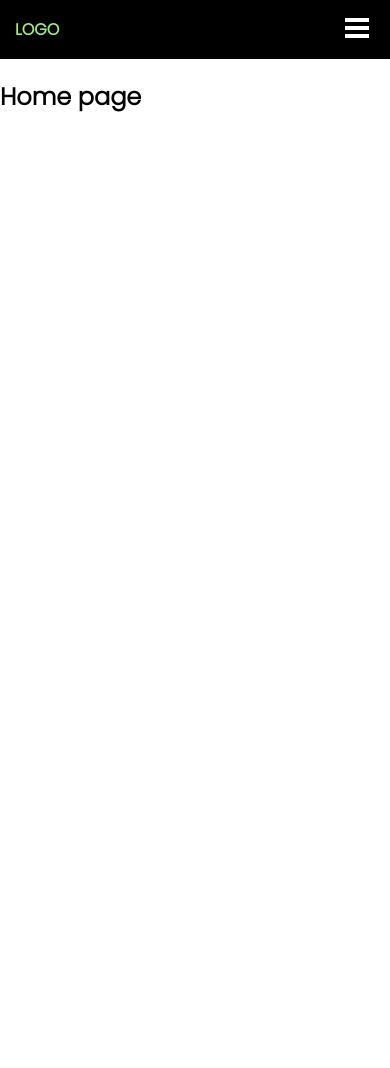
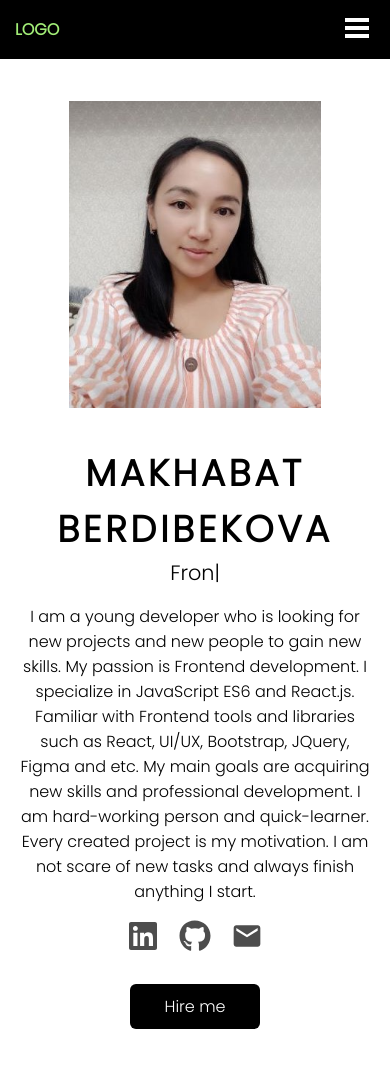
Before and after one commit to Makhabat1502/react-portfolio, a React (Create React App) app: page / in a window 390 px wide. Shown: the top 1068 px of the page. Before the commit the page ends 844 px from the top, so only its background shows below. Built offline with nearby package versions, Linux system fonts and the light colour scheme.

Commit message:
Add Home page(with bug)

```diff
--- a/package.json
+++ b/package.json
@@ -6,8 +6,10 @@
     "@testing-library/jest-dom": "^5.16.4",
     "@testing-library/react": "^13.3.0",
     "@testing-library/user-event": "^13.5.0",
+    "ityped": "^1.0.3",
     "react": "^18.2.0",
     "react-dom": "^18.2.0",
+    "react-icons": "^4.4.0",
     "react-router-dom": "^6.3.0",
     "react-scripts": "5.0.1",
     "sass": "^1.54.0",
--- a/src/Pages/Home/Home.jsx
+++ b/src/Pages/Home/Home.jsx
@@ -1,9 +1,80 @@
 import React from "react";
+import { useRef, useEffect } from "react";
+import { Link } from "react-router-dom";
+import { FaLinkedin, FaGithub } from "react-icons/fa";
+import { MdEmail } from "react-icons/md";
+import { init } from "ityped";
+import Photo from "../../images/my-photo.jpg";
+
+import "./home.scss";
 
 function Home() {
+  const animatedTextRef = useRef();
+
+  useEffect(() => {
+    init(animatedTextRef.current, {
+      showCursor: true,
+      strings: ["Frontend React Developer"],
+      backDelay: 1500,
+      backSpeed: 60,
+    });
+  }, []);
+
   return (
     <section className="home">
-      <h1>Home page</h1>
+      <div className="container home__container">
+        <div className="home__left">
+          <h1 className="home__title">Makhabat Berdibekova</h1>
+          <p className="home__subtitle">
+            <span ref={animatedTextRef}></span>
+          </p>
+          <p>
+            I am a young developer who is looking for new projects and new
+            people to gain new skills. My passion is Frontend development. I
+            specialize in JavaScript ES6 and React.js. Familiar with Frontend
+            tools and libraries such as React, UI/UX, Bootstrap, JQuery, Figma
+            and etc. My main goals are acquiring new skills and professional
+            development. I am hard-working person and quick-learner. Every
+            created project is my motivation. I am not scare of new tasks and
+            always finish anything I start.
+          </p>
+          <ul className="home__links">
+            <li>
+              <a
+                href="https://www.linkedin.com/in/makhabat-berdibekova-179225239/"
+                target="_blank"
+                rel="noopener noreferrer"
+              >
+                <FaLinkedin className="home__icon" />
+              </a>
+            </li>
+            <li>
+              <a
+                href="https://github.com/Makhabat1502"
+                target="_blank"
+                rel="noopener noreferrer"
+              >
+                <FaGithub className="home__icon" />
+              </a>
+            </li>
+            <li>
+              <a
+                href="mailto:makhabat.berdibekova.kk@gmail.com"
+                target="_blank"
+                rel="noopener noreferrer"
+              >
+                <MdEmail className="home__icon" />
+              </a>
+            </li>
+          </ul>
+          <Link to="/contact" className="home__cta">
+            Hire me
+          </Link>
+        </div>
+        <div className="home__right">
+          <img src={Photo} alt="myPhoto" />
+        </div>
+      </div>
     </section>
   );
 }
--- a/src/Pages/Home/home.scss
+++ b/src/Pages/Home/home.scss
@@ -0,0 +1,90 @@
+.home {
+  min-height: calc(100vh - 54px);
+  display: flex;
+  flex-direction: column;
+  justify-content: center;
+
+  &__container {
+    display: flex;
+    align-items: center;
+    justify-content: space-between;
+    gap: 30px;
+    flex-wrap: wrap;
+  }
+
+  &__left,
+  &__right {
+    width: 45%;
+  }
+
+  &__title {
+    margin: 0;
+    font-size: 2.3em;
+    font-weight: 600;
+    text-transform: uppercase;
+    letter-spacing: 0.1em;
+  }
+
+  &__subtitle {
+    margin: 0 0 15px;
+    font-size: 1.3em;
+    font-weight: 300;
+  }
+
+  &__links {
+    margin: 0 0 25px;
+    padding: 0;
+    display: flex;
+    list-style: none;
+    gap: 20px;
+  }
+
+  &__icon {
+    font-size: 2em;
+    fill: lighten($color: #000000, $amount: 30);
+    transition: 0.3s ease;
+
+    &:hover {
+      transform: scale(1.2);
+      fill: #000;
+    }
+  }
+
+  &__cta {
+    display: inline-block;
+    background-color: #000;
+    padding: 10px 35px;
+    border-radius: 6px;
+    transition: 0.3s ease;
+    color: #fff;
+
+    &:hover {
+      background-color: yellowgreen;
+      color: #000;
+    }
+  }
+
+  img {
+    width: 70%;
+  }
+}
+
+@media screen and (max-width: 768px) {
+  .home {
+    padding: 5vh 0;
+
+    &__left,
+    &__right {
+      width: 100%;
+      text-align: center;
+    }
+
+    &__right {
+      order: -1;
+    }
+
+    &__links {
+      justify-content: center;
+    }
+  }
+}
--- a/src/components/Navbar/Navbar.jsx
+++ b/src/components/Navbar/Navbar.jsx
@@ -11,6 +11,29 @@ function Navbar() {
     setMenuActive(!menuActive);
   };
 
+  const menuItems = [
+    {
+      id: 0,
+      menu: "home",
+      link: "/",
+    },
+    {
+      id: 1,
+      menu: "about",
+      link: "about",
+    },
+    {
+      id: 2,
+      menu: "projects",
+      link: "projects",
+    },
+    {
+      id: 3,
+      menu: "contact",
+      link: "contact",
+    },
+  ];
+
   return (
     <nav className="navbar">
       <div className="container navbar__container">
@@ -20,19 +43,23 @@ function Navbar() {
         <button onClick={showMenu} className="navbar__toggle">
           <img src={menuIcon} alt="menu" />
         </button>
-        <div className={menuActive ? "navbar__menu--show" : "navbar__menu"}>
-          <NavLink to="/" className="navbar__menu-link">
-            Home
-          </NavLink>
-          <NavLink to="/about" className="navbar__menu-link">
-            About
-          </NavLink>
-          <NavLink to="/projects" className="navbar__menu-link">
-            Projects
-          </NavLink>
-          <NavLink to="/contact" className="navbar__menu-link">
-            Contact
-          </NavLink>
+        <div
+          className={
+            menuActive ? " navbar__menu navbar__menu--show" : "navbar__menu"
+          }
+        >
+          {menuItems.map((menuItem) => {
+            return (
+              <NavLink
+                onClick={showMenu}
+                to={menuItem.link}
+                className="navbar__menu-link"
+                key={menuItem.id}
+              >
+                {menuItem.menu}
+              </NavLink>
+            );
+          })}
         </div>
       </div>
     </nav>
--- a/src/components/Navbar/navbar.scss
+++ b/src/components/Navbar/navbar.scss
@@ -28,6 +28,7 @@
   &__menu-link {
     color: #fff;
     transition: 0.2s ease;
+    text-transform: capitalize;
 
     &.active,
     &:hover {
```
Also changed, not shown: src/images/my-photo.jpg (added), 1 other file (tests, documents, lock files or other folders).
